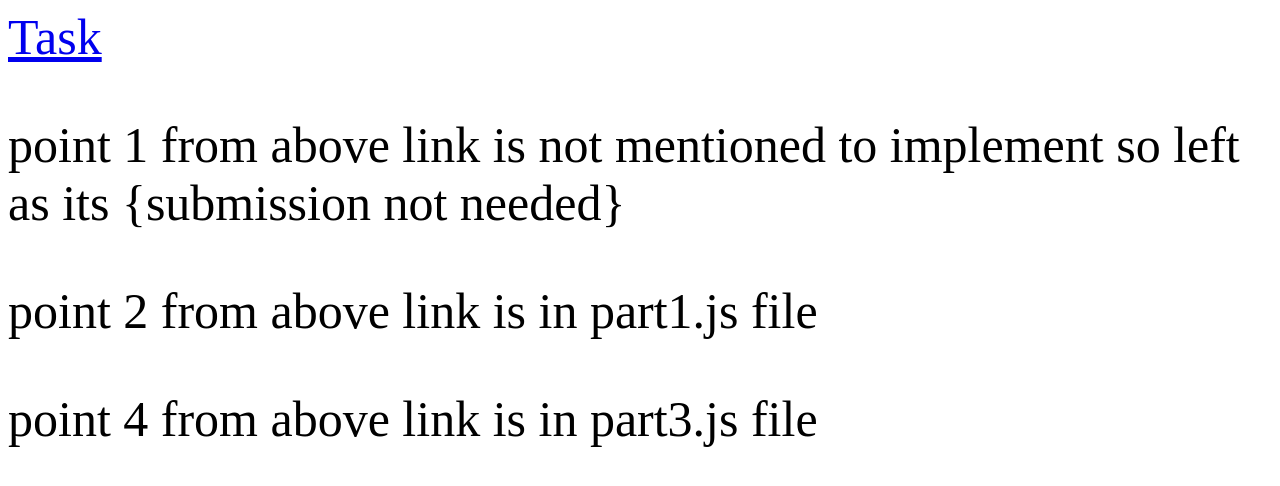
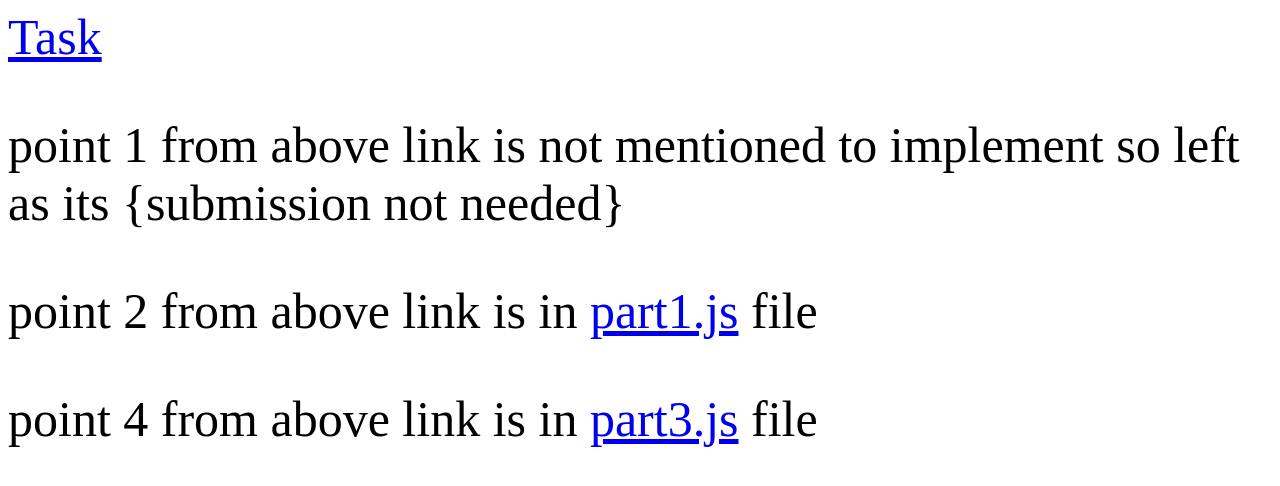
Before and after one commit to darshanraut123/Javascript---Day--6-ES5-vs-ES6, a plain HTML site: page index.html in a window 1280 px wide. Drawn offline with Linux system fonts and the light colour scheme.

Commit message:
Add files via upload

```diff
--- a/index.html
+++ b/index.html
@@ -9,8 +9,8 @@
 <body style="font-size: 50px;">
     <a href="https://docs.google.com/document/d/1ILi6J1s3tSv8xnXImIuWr5jD652BXNHNLNa0ErmRsRk/edit">Task</a>
     <p>point 1 from above link is not mentioned to implement so left as its {submission not needed}</p>
-    <p>point 2 from above link is in part1.js file</p>
-    <p>point 4 from above link is in part3.js file</p>
+    <p>point 2 from above link is in <a href="part1.js">part1.js</a> file</p>
+    <p>point 4 from above link is in <a href="part3.js">part3.js</a> file</p>
 </body>
 <script src="part1.js"></script>
 <script src="part3.js"></script>
```
